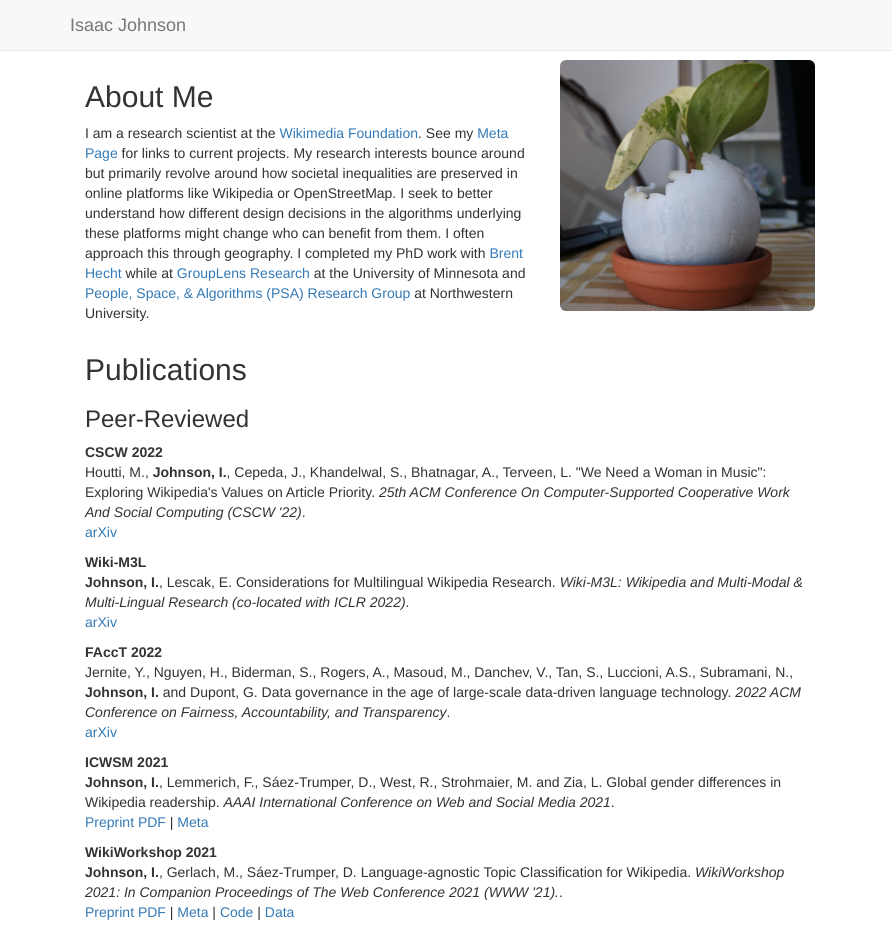
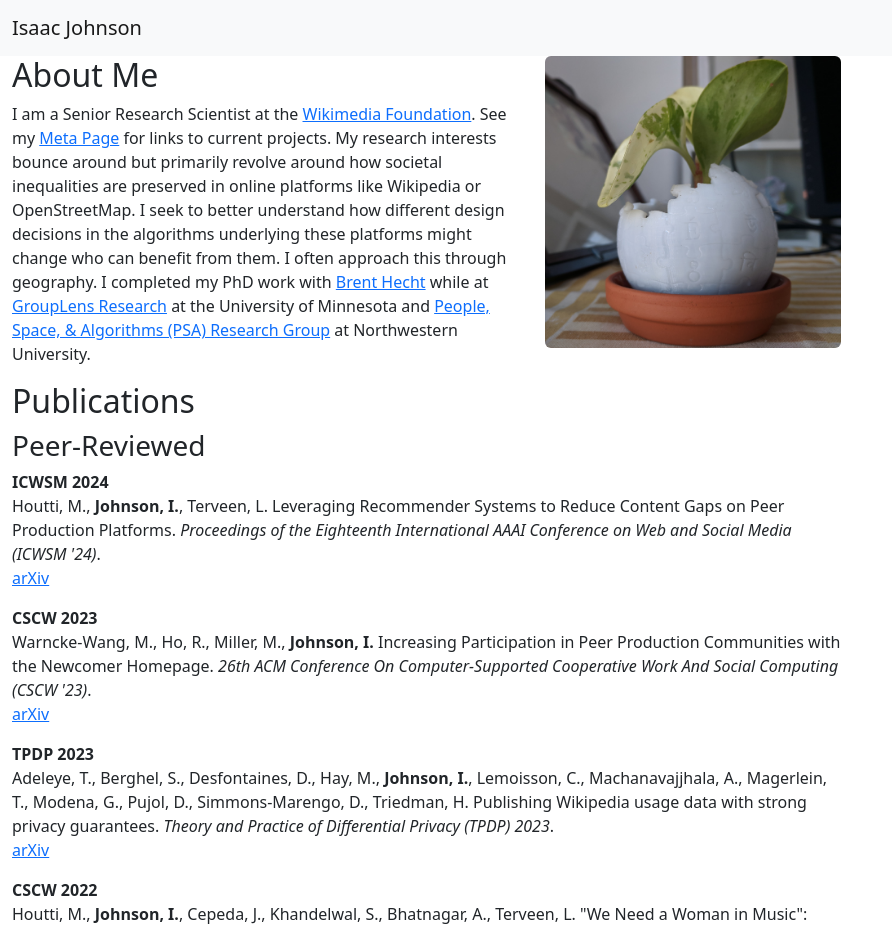
Before and after one commit to geohci/geohci.github.io, a plain HTML site: page index.html in a window 1280 px wide. Shown: the top 928 px of the page, without its empty margins (0-892 px from the left). Drawn offline with nearby package versions, Linux system fonts and the light colour scheme.

Commit message:
add papers and update bootstrap version

```diff
--- a/index.html
+++ b/index.html
@@ -11,60 +11,54 @@
     <title>Isaac Johnson</title>
 
     <!-- Bootstrap core CSS -->
-    <link rel="stylesheet" href="https://maxcdn.bootstrapcdn.com/bootstrap/3.3.4/css/bootstrap.min.css">
+    <link rel="stylesheet" href="https://cdn.jsdelivr.net/npm/bootstrap@5.2.3/dist/css/bootstrap.min.css" integrity="sha384-rbsA2VBKQhggwzxH7pPCaAqO46MgnOM80zW1RWuH61DGLwZJEdK2Kadq2F9CUG65" crossorigin="anonymous">
 
     <!-- Custom styles for this template -->
-    <link rel="stylesheet" href="css/sticky-footer.css">
+    <!-- <link rel="stylesheet" href="css/sticky-footer.css"> -->
 
-    <!-- HTML5 shim and Respond.js for IE8 support of HTML5 elements and media queries -->
-    <!--[if lt IE 9]>
-      <script src="https://oss.maxcdn.com/html5shiv/3.7.2/html5shiv.min.js"></script>
-      <script src="https://oss.maxcdn.com/respond/1.4.2/respond.min.js"></script>
-    <![endif]-->
-    <style>
-        .section {
-            padding-top: 28px;
-            margin-top: -28px;
-        }
-    </style>
+
   </head>
 
   <body>
 
     <!-- Fixed navbar -->
-    <nav class="navbar navbar-default navbar-fixed-top">
-      <div class="container">
-        <div class="navbar-header">
-          <button type="button" class="navbar-toggle collapsed" data-toggle="collapse" data-target="#navbar" aria-expanded="false" aria-controls="navbar">
-            <span class="sr-only">Toggle navigation</span>
-            <span class="icon-bar"></span>
-            <span class="icon-bar"></span>
-            <span class="icon-bar"></span>
-          </button>
+    <nav class="navbar sticky-top bg-light">
+      <div class="container-fluid">
         <a class="navbar-brand" href="#">Isaac Johnson</a>
       </div>
-        <div id="navbar" class="collapse navbar-collapse">
-          <ul class="nav navbar-nav">
-            <!--<li class="active"><a href="#">Home</a></li>
-            <li><a href="#news">News</a></li>
-            <li><a href="#publications">Publications</a></li>
-            <li><a href="./CV/CV.pdf">CV</a></li>             -->
+    </nav>
+    <!--
+    <nav class="navbar navbar-expand-lg bg-light">
+      <div class="container-fluid">
+        <a class="navbar-brand" href="#">Isaac Johnson</a>
+
+        <button class="navbar-toggler" type="button" data-bs-toggle="collapse" data-bs-target="#navbarNav" aria-controls="navbarNav" aria-expanded="false" aria-label="Toggle navigation">
+          <span class="navbar-toggler-icon"></span>
+        </button>
+        <div class="collapse navbar-collapse" id="navbarNav">
+          <ul class="navbar-nav">
+            <li class="nav-item">
+              <a class="nav-link active" aria-current="page" href="#">Home</a>
+            </li>
+            <li class="nav-item">
+              <a class="nav-link" href="#">Features</a>
+            </li>
           </ul>
-        </div><!--/.nav-collapse -->
+        </div>
+        -->
       </div>
     </nav>
 
     <!-- Begin page content -->
-    <div class="container">
     <div class="container-fluid">
       <div class="row">
-              <div class="col-sm-5">
+        <div class="col-5">
             <h2>About Me</h2>
-                  <p>I am a research scientist at the <a href="https://research.wikimedia.org/">Wikimedia Foundation</a>. See my <a href="https://meta.wikimedia.org/wiki/User:Isaac_(WMF)">Meta Page</a> for links to current projects. My research interests bounce around but primarily revolve around how societal inequalities are preserved in online platforms like Wikipedia or OpenStreetMap. I seek to better understand how different design decisions in the algorithms underlying these platforms might change who can benefit from them. I often approach this through geography. I completed my PhD work with <a href="http://www.brenthecht.com">Brent Hecht</a> while at <a href="https://grouplens.org/">GroupLens Research</a> at the University of Minnesota and <a href="http://www.psagroup.org/#/">People, Space, & Algorithms (PSA) Research Group</a> at Northwestern University.</p>
+            <p>I am a Senior Research Scientist at the <a href="https://research.wikimedia.org/">Wikimedia Foundation</a>. See my <a href="https://meta.wikimedia.org/wiki/User:Isaac_(WMF)">Meta Page</a> for links to current projects. My research interests bounce around but primarily revolve around how societal inequalities are preserved in online platforms like Wikipedia or OpenStreetMap. I seek to better understand how different design decisions in the algorithms underlying these platforms might change who can benefit from them. I often approach this through geography. I completed my PhD work with <a href="http://www.brenthecht.com">Brent Hecht</a> while at <a href="https://grouplens.org/">GroupLens Research</a> at the University of Minnesota and <a href="http://www.psagroup.org/#/">People, Space, & Algorithms (PSA) Research Group</a> at Northwestern University.</p>
           </div>
 
-                <div class="col-sm-3">
-                    <img class="img-responsive img-rounded" src="images/ProfilePic.jpg" alt="Me" style="max-height:50vh;">
+          <div class="col-3">
+              <img class="img-fluid rounded" src="images/ProfilePic.jpg" alt="Me" style="max-height:50vh;">
               <!--<div id="news" class="section" style="margin-right:30px;">
                   <h3>Conferences etc.</h3>
                   <p><b>May 2019</b><br>Come find us at <a href="http://wikiworkshop.org/2019/">Wiki Workshop</a> at WebConf in San Francisco</p>
@@ -73,10 +67,16 @@
                   <p><b>Mapping Prejudice</b><br>Very powerful <a href="https://www.mappingprejudice.org/">project</a> documenting the history of racial covenants in Minneapolis.</p>
               </div>-->
           </div>
-                  <div class="col-sm-8">
+            <div class="col-8">
               <div id="publications" class="section">
                   <h2>Publications</h2>
                   <h3>Peer-Reviewed</h3>
+                  <p><b>ICWSM 2024</b><br>Houtti, M., <b>Johnson, I.</b>, Terveen, L. Leveraging Recommender Systems to Reduce Content Gaps on Peer Production Platforms. <i>Proceedings of the Eighteenth International AAAI Conference on Web and Social Media (ICWSM '24)</i>.
+                    <br><a href="https://arxiv.org/abs/2307.08669">arXiv</a></p>
+                  <p><b>CSCW 2023</b><br>Warncke-Wang, M., Ho, R., Miller, M., <b>Johnson, I.</b> Increasing Participation in Peer Production Communities with the Newcomer Homepage. <i>26th ACM Conference On Computer-Supported Cooperative Work And Social Computing (CSCW '23)</i>.
+                    <br><a href="https://arxiv.org/abs/2308.09642">arXiv</a></p>
+                  <p><b>TPDP 2023</b><br>Adeleye, T., Berghel, S., Desfontaines, D., Hay, M., <b>Johnson, I.</b>, Lemoisson, C., Machanavajjhala, A., Magerlein, T., Modena, G., Pujol, D., Simmons-Marengo, D., Triedman, H. Publishing Wikipedia usage data with strong privacy guarantees. <i>Theory and Practice of Differential Privacy (TPDP) 2023</i>.
+                    <br><a href="https://doi.org/10.48550/arXiv.2308.16298">arXiv</a></p>
                   <p><b>CSCW 2022</b><br>Houtti, M., <b>Johnson, I.</b>, Cepeda, J., Khandelwal, S., Bhatnagar, A., Terveen, L. "We Need a Woman in Music": Exploring Wikipedia's Values on Article Priority. <i>25th ACM Conference On Computer-Supported Cooperative Work And Social Computing (CSCW '22)</i>.
                     <br><a href="https://arxiv.org/abs/2208.08426">arXiv</a></p>
                   <p><b>Wiki-M3L</b><br><b>Johnson, I.</b>, Lescak, E. Considerations for Multilingual Wikipedia Research. <i>Wiki-M3L: Wikipedia and Multi-Modal & Multi-Lingual Research (co-located with ICLR 2022)</i>.
@@ -126,6 +126,10 @@
 Intelligence 2015</i>.
                   <br><a href="./Publications/GeoSR_IJCAI2015.pdf">Paper PDF</a></p>
                   <h3>Miscellanea</h3>
+                  <p><b>CSCW 2023 Epistemic Justice Workshop</b><br>Ajmani, L., Houtti, M., Foriest, J.C., Devito, M.A., Vincent, N. <b>Johnson, I.</b> Epistemic Injustice in Online Communities: Unpacking the Values of Knowledge Creation and Curation within CSCW Applications. <i>CSCW '23 Companion: Companion Publication of the 2023 Conference on Computer Supported Cooperative Work and Social Computing.</i>
+                    <br><a href="https://dl.acm.org/doi/10.1145/3584931.3611280">PDF</a></p>
+                  <p><b>TREC 2022 Fair Ranking</b><br>Ekstrand, M., McDonald, G., Raj, A., <b>Johnson, I.</b> Overview of the TREC 2022 Fair Ranking Track. <i>The Thirty-First Text REtrieval Conference (TREC 2022) Proceedings</i>.
+                    <br><a href="https://arxiv.org/abs/2302.05558">arXiv</a></p>
                   <p><b>TREC 2021 Fair Ranking</b><br>Ekstrand, M., Raj, A., McDonald, G., <b>Johnson, I.</b> Overview of the TREC 2021 Fair Ranking Track. <i>The Thirtieth Text REtrieval Conference (TREC 2021) Proceedings</i>.
                     <br><a href="https://trec.nist.gov/pubs/trec30/papers/Overview-F.pdf">PDF</a></p>
                   <p><b>Taxonomy of Knowledge Gaps</b><br>Redi, M., Gerlach, M., <b>Johnson, I.</b>, Morgan, J., Zia, L. A Taxonomy of Knowledge Gaps for Wikimedia Projects.
@@ -139,7 +143,6 @@ Computing 2017 Workshop on Networked Privacy</i>.
 Studies through Social Media and Other Human-Generated Content</i>.
                   <br><a href="./Publications/StructuralCausesBiases_aaaispring2016.pdf">Paper PDF</a> | <a href="https://drive.google.com/file/d/0B9n3jDBR7l_6Smh2dzdVbkFtZW8/view?usp=sharing">OSSM '16 Slides</a></p>
 
-                    </div>
               </div>
             </div>
           </div>
```
Lines whose indentation alone changed are shown as unchanged.
